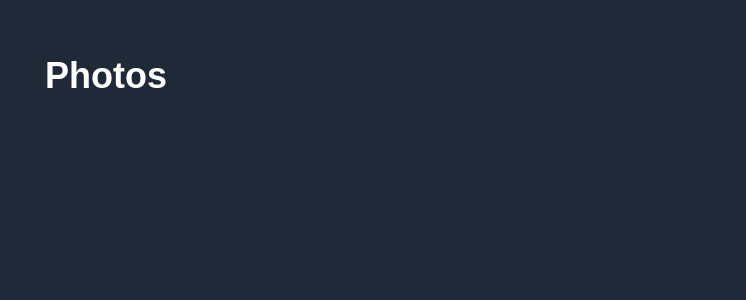
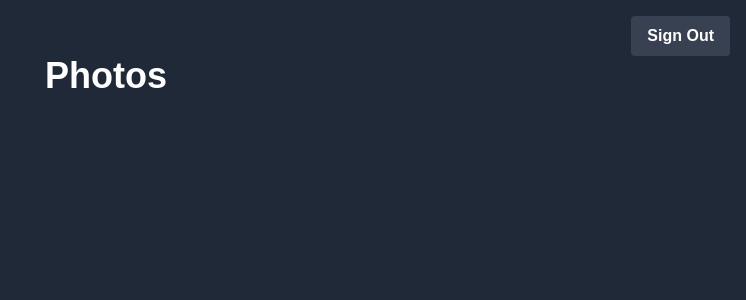
Before and after one commit to ademhilmibozkurt/PicsMo, a Next.js app: page /photos in a window 1280 px wide. Shown: the top 300 px of the page, without its empty margins (534-1280 px from the left). Built offline with nearby package versions, Linux system fonts and the light colour scheme.

Commit message:
feature/SignOut
Sign out button added to main page for deauth.

```diff
--- /dev/null
+++ b/app/components/signoutbutton.jsx
@@ -0,0 +1,14 @@
+function SignOutButton()
+{
+    return (
+        <form action="/auth/signout" method="post">
+            <button
+                type="submit"
+                className="bg-gray-700 text-white font-bold py-2 px-4 rounded hover:bg-gray-600">
+                Sign Out
+            </button>
+        </form>
+    )
+}
+
+export default SignOutButton
--- a/app/photos/page.jsx
+++ b/app/photos/page.jsx
@@ -1,3 +1,5 @@
+import SignOutButton from "../components/signoutbutton"
+
 function Photos()
 {
     return (
@@ -11,7 +13,7 @@ function Photos()
             </div>
 
             <div className="absolute top-4 right-4">
-                {/* sign out button */}
+                <SignOutButton/>
             </div>
         </main>
     )
```
